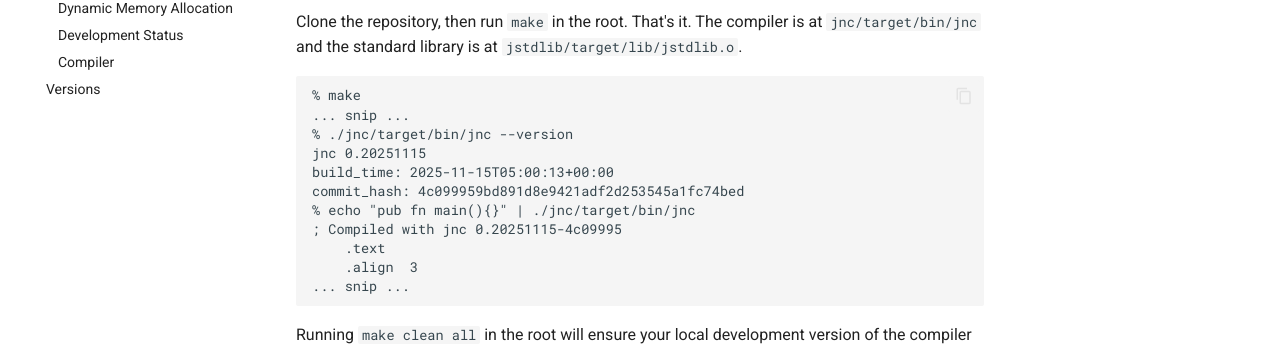
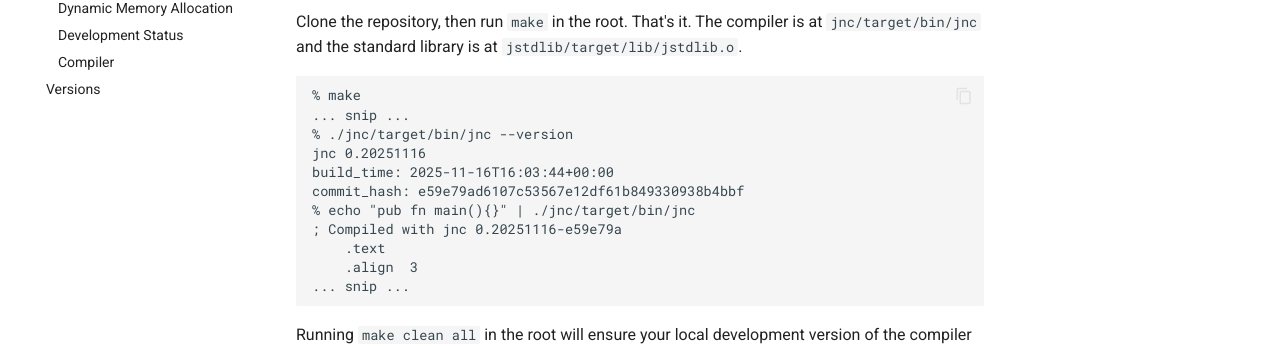
Before and after one commit to barneyb/johann, an MkDocs documentation site: the page built from documentation/docs/system/index.md, in a window 1280 px wide and 900 px high. Shown: the part 238-584 px from the top of the window. Built offline with MkDocs 1.6.1 and Material for MkDocs 9.7.7, drawn with Linux system fonts in a browser that asks for light colours; comment, search, counter and statistics services are not loaded.

Commit message:
Add v0.20251116 release binaries

```diff
--- a/documentation/docs/system/index.md
+++ b/documentation/docs/system/index.md
@@ -8,11 +8,11 @@ Clone the repository, then run `make` in the root. That's it. The compiler is at
 % make
 ... snip ...
 % ./jnc/target/bin/jnc --version
-jnc 0.20251115
-build_time: 2025-11-15T05:00:13+00:00
-commit_hash: 4c099959bd891d8e9421adf2d253545a1fc74bed
+jnc 0.20251116
+build_time: 2025-11-16T16:03:44+00:00
+commit_hash: e59e79ad6107c53567e12df61b849330938b4bbf
 % echo "pub fn main(){}" | ./jnc/target/bin/jnc
-; Compiled with jnc 0.20251115-4c09995
+; Compiled with jnc 0.20251116-e59e79a
     .text
     .align  3
 ... snip ...
```
Also changed, not shown: documentation/docs/versions/index.md (+3 -1 lines), 2 other files.
